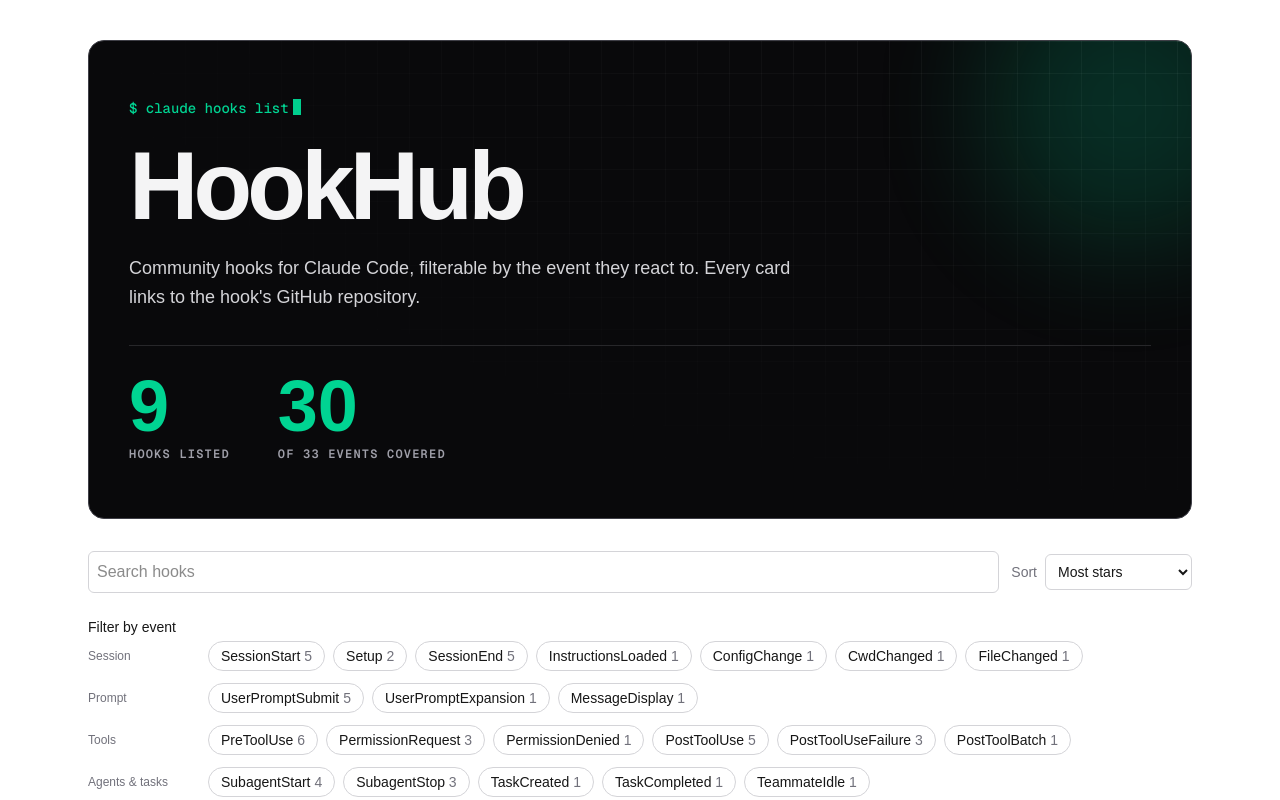
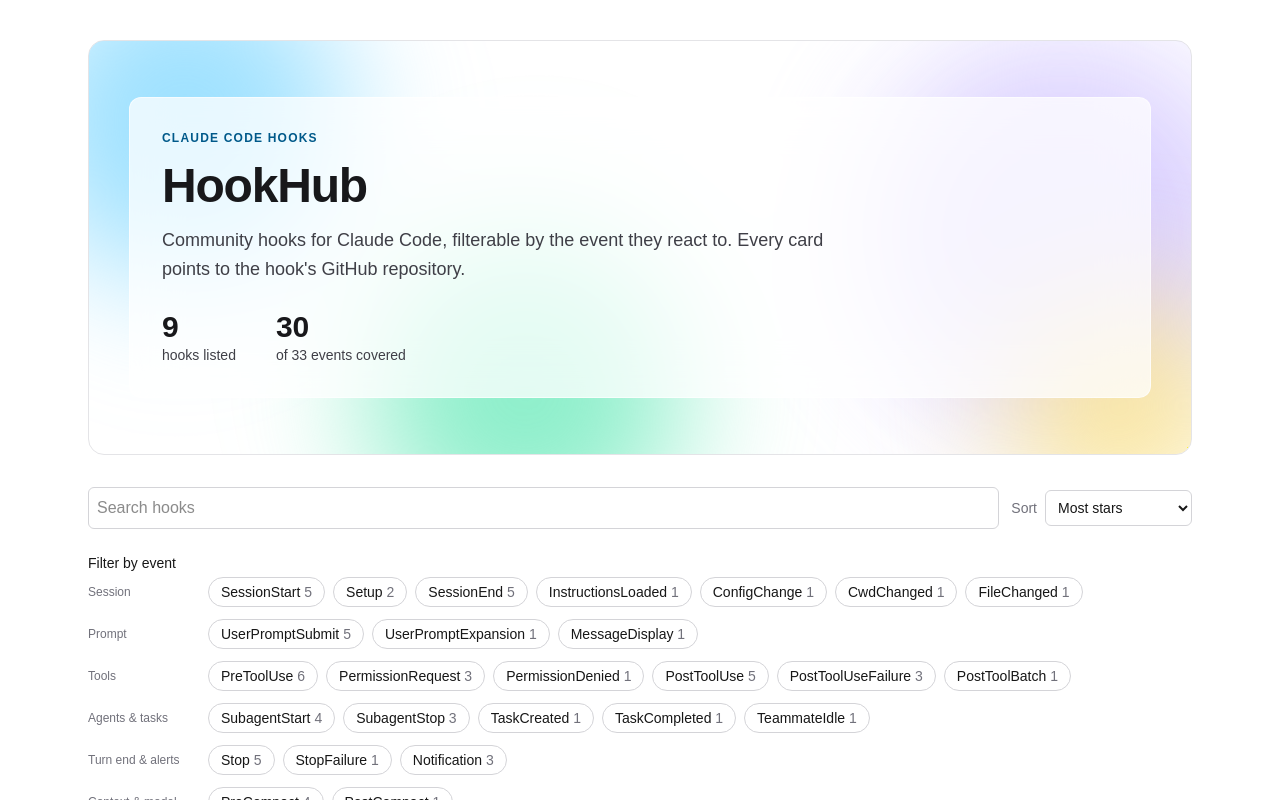
Before and after one commit to pjsoliveira/hookhub, a Next.js app: page / in a window 1280 px wide. Shown: the top 800 px of the page. Built offline with nearby package versions, Linux system fonts and the light colour scheme.

Commit message:
Use HeroMesh on the home page
Co-Authored-By: Claude Sonnet 5.5 <noreply@anthropic.com>

```diff
--- a/src/app/page.tsx
+++ b/src/app/page.tsx
@@ -1,5 +1,5 @@
 import { Suspense } from "react";
-import { HeroBold } from "@/components/hero/HeroBold";
+import { HeroMesh } from "@/components/hero/HeroMesh";
 import { HookBrowser } from "@/components/HookBrowser";
 import { events, githubMeta, hooks } from "@/lib/hooks/load";
 
@@ -8,7 +8,7 @@ import { events, githubMeta, hooks } from "@/lib/hooks/load";
 export default function Home() {
   return (
     <main className="mx-auto flex w-full max-w-6xl flex-col gap-8 px-4 py-10 sm:px-6">
-      <HeroBold />
+      <HeroMesh />
       <Suspense fallback={<p className="text-zinc-500">Loading hooks…</p>}>
         <HookBrowser hooks={hooks} events={events} meta={githubMeta} />
       </Suspense>
```
